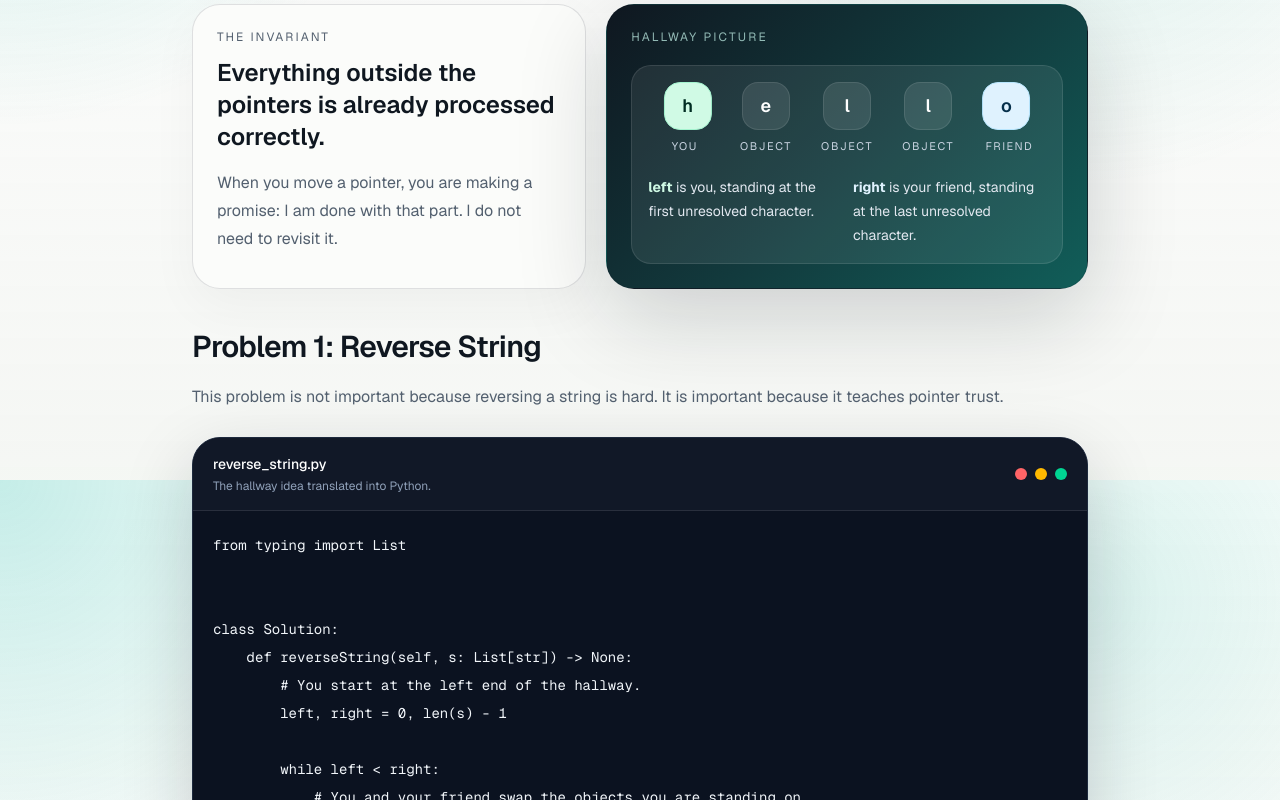
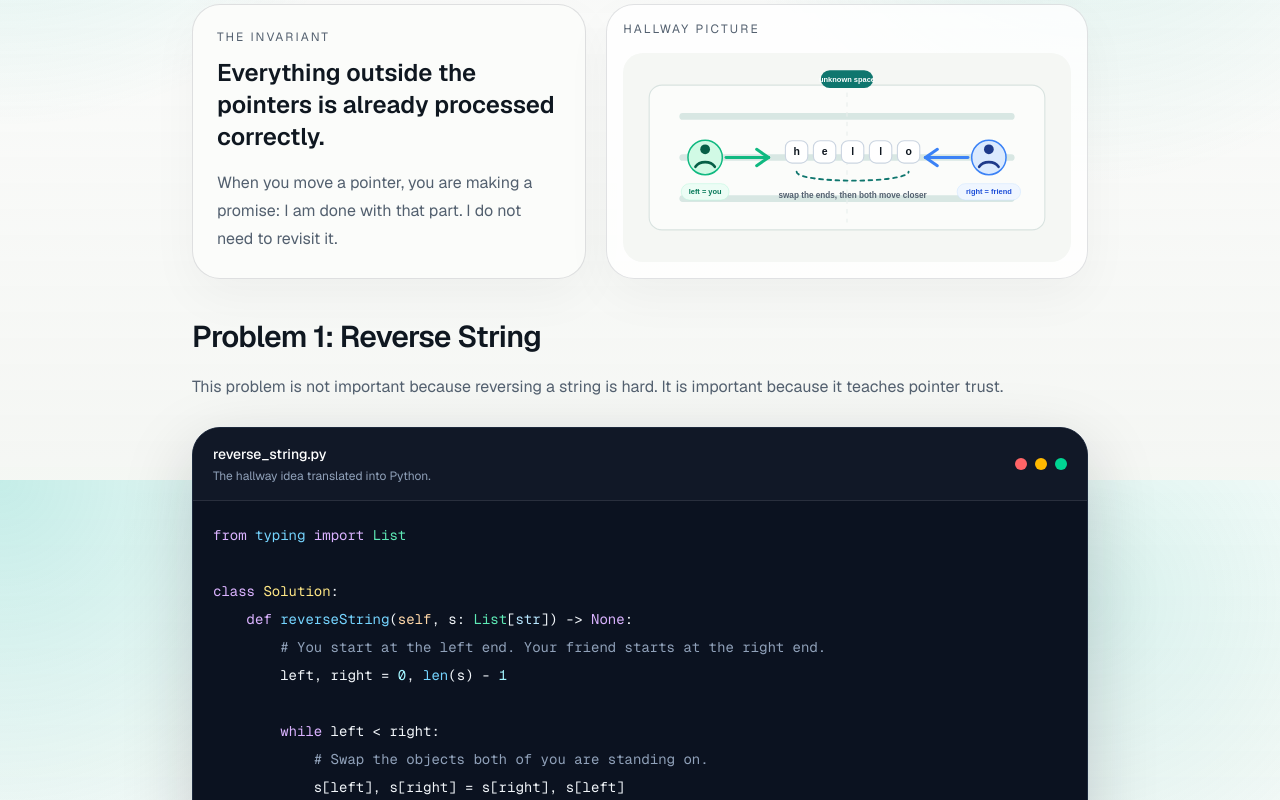
Before and after one commit to Vishalpandu1690/vishal-portfolio, a Next.js app: page /blog/two-pointer-technique in a window 1280 px wide. Shown: the part 1120-1920 px from the top of the page. Built offline with nearby package versions, Linux system fonts and the light colour scheme.

Commit message:
Improve two pointer code and illustration

```diff
--- a/app/blog/two-pointer-technique/page.tsx
+++ b/app/blog/two-pointer-technique/page.tsx
@@ -5,34 +5,6 @@ const takeaways = [
   "Shrink the unknown region without breaking correctness.",
   "Trust completed work and never revisit it.",
   "Let the invariant explain the stopping condition.",
-];
-
-const hallwaySteps = [
-  {
-    label: "You",
-    value: "h",
-    side: "left",
-  },
-  {
-    label: "Object",
-    value: "e",
-    side: "middle",
-  },
-  {
-    label: "Object",
-    value: "l",
-    side: "middle",
-  },
-  {
-    label: "Object",
-    value: "l",
-    side: "middle",
-  },
-  {
-    label: "Friend",
-    value: "o",
-    side: "right",
-  },
 ];
 
 export default function TwoPointerBlog() {
@@ -114,45 +86,15 @@ export default function TwoPointerBlog() {
             </p>
           </div>
 
-          <div className="overflow-hidden rounded-[1.75rem] border border-[var(--border)] bg-[linear-gradient(135deg,#0f1720_0%,#123a3d_52%,#115e59_100%)] p-6 text-white shadow-[0_28px_90px_rgba(10,20,30,0.18)]">
-            <p className="text-xs uppercase tracking-[0.18em] text-teal-100/70">
+          <div className="overflow-hidden rounded-[1.75rem] border border-[var(--border)] bg-white/80 p-4 shadow-[0_18px_50px_rgba(15,23,32,0.04)]">
+            <p className="text-xs uppercase tracking-[0.18em] text-[var(--muted)]">
               Hallway picture
             </p>
-            <div className="mt-5 rounded-[1.25rem] border border-white/10 bg-white/8 p-4">
-              <div className="flex items-center justify-between gap-2">
-                {hallwaySteps.map((step) => (
-                  <div
-                    key={`${step.label}-${step.value}`}
-                    className="flex min-w-0 flex-1 flex-col items-center gap-2"
-                  >
-                    <div
-                      className={`flex h-12 w-12 items-center justify-center rounded-2xl border text-lg font-semibold ${
-                        step.side === "left"
-                          ? "animate-pointer-left border-emerald-200 bg-emerald-100 text-emerald-950"
-                          : step.side === "right"
-                            ? "animate-pointer-right border-sky-200 bg-sky-100 text-sky-950"
-                            : "border-white/10 bg-white/10 text-white"
-                      }`}
-                    >
-                      {step.value}
-                    </div>
-                    <p className="text-center text-[11px] uppercase tracking-[0.14em] text-slate-300">
-                      {step.label}
-                    </p>
-                  </div>
-                ))}
-              </div>
-              <div className="mt-5 grid gap-3 text-sm leading-6 text-slate-200 sm:grid-cols-2">
-                <p>
-                  <strong className="text-emerald-100">left</strong> is you,
-                  standing at the first unresolved character.
-                </p>
-                <p>
-                  <strong className="text-sky-100">right</strong> is your
-                  friend, standing at the last unresolved character.
-                </p>
-              </div>
-            </div>
+            <img
+              src="/two-pointer-hallway.svg"
+              alt="Two friends walking from opposite ends of a hallway to explain left and right pointers."
+              className="mt-4 w-full rounded-[1.25rem]"
+            />
           </div>
         </section>
 
@@ -182,21 +124,28 @@ export default function TwoPointerBlog() {
               </div>
             </div>
             <pre className="overflow-x-auto p-5 font-mono text-sm leading-7 text-slate-100">
-<code>{`from typing import List
+<code>
+<span className="text-purple-300">from</span> <span className="text-sky-300">typing</span> <span className="text-purple-300">import</span> <span className="text-emerald-300">List</span>{`
 
+`}
+<span className="text-purple-300">class</span> <span className="text-amber-200">Solution</span>:{`
+    `}
+<span className="text-purple-300">def</span> <span className="text-sky-300">reverseString</span>(<span className="text-orange-200">self</span>, s: <span className="text-emerald-300">List</span>[<span className="text-sky-200">str</span>]) -&gt; <span className="text-purple-300">None</span>:{`
+        `}
+<span className="text-slate-400"># You start at the left end. Your friend starts at the right end.</span>{`
+        left, right = `}<span className="text-cyan-200">0</span>{`, `}<span className="text-sky-300">len</span>(s) - <span className="text-cyan-200">1</span>{`
 
-class Solution:
-    def reverseString(self, s: List[str]) -> None:
-        # You start at the left end of the hallway.
-        left, right = 0, len(s) - 1
-
-        while left < right:
-            # You and your friend swap the objects you are standing on.
+        `}
+<span className="text-purple-300">while</span>{` left < right:
+            `}
+<span className="text-slate-400"># Swap the objects both of you are standing on.</span>{`
             s[left], s[right] = s[right], s[left]
 
-            # Both of you move closer. The outside is now solved.
-            left += 1
-            right -= 1`}</code>
+            `}
+<span className="text-slate-400"># Both move closer. Everything outside is now solved.</span>{`
+            left += `}<span className="text-cyan-200">1</span>{`
+            right -= `}<span className="text-cyan-200">1</span>
+</code>
             </pre>
           </div>
 
```
Also changed, not shown: public/two-pointer-hallway.svg (added), 1 other file (tests, documents, lock files or other folders).
